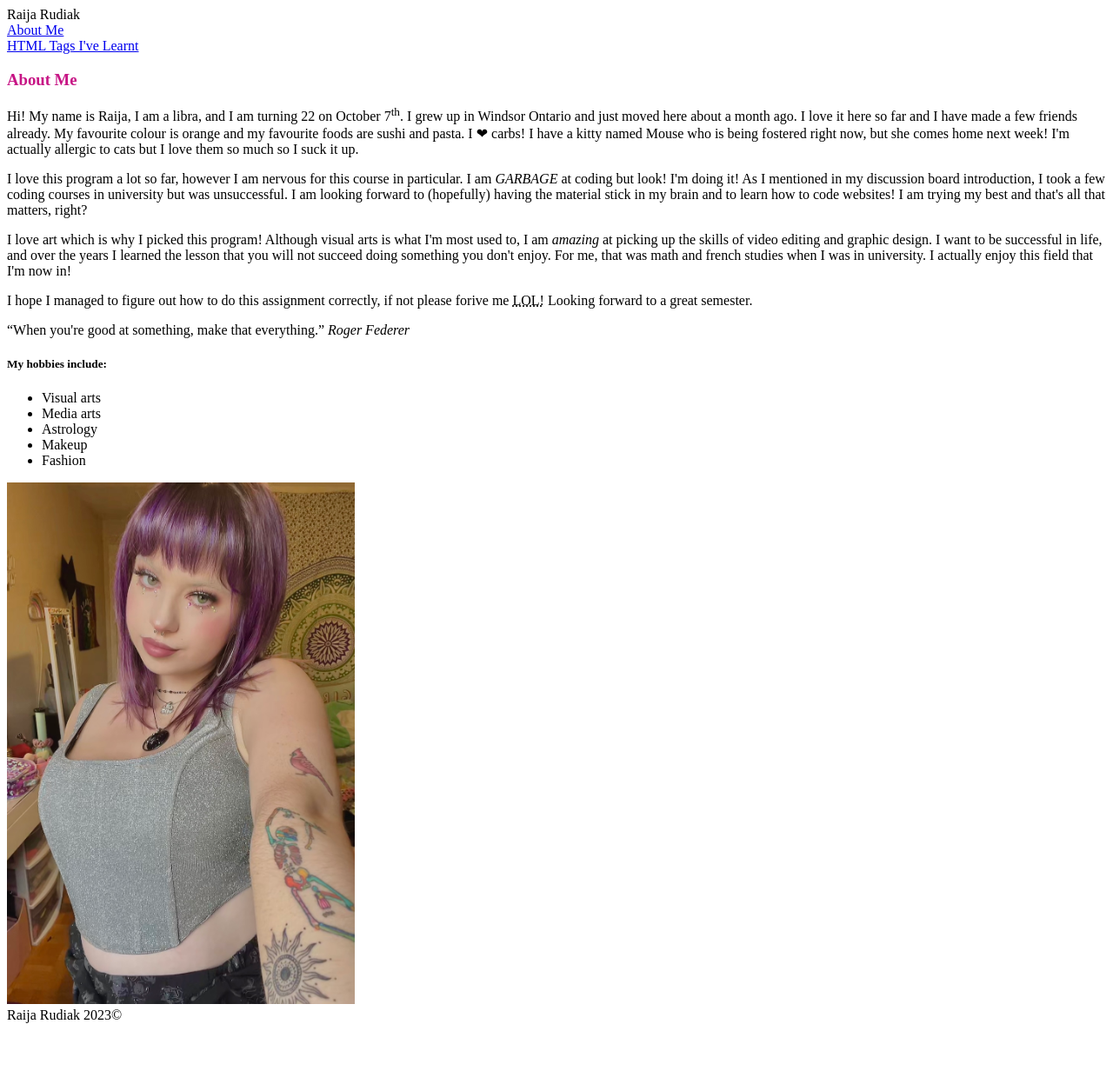
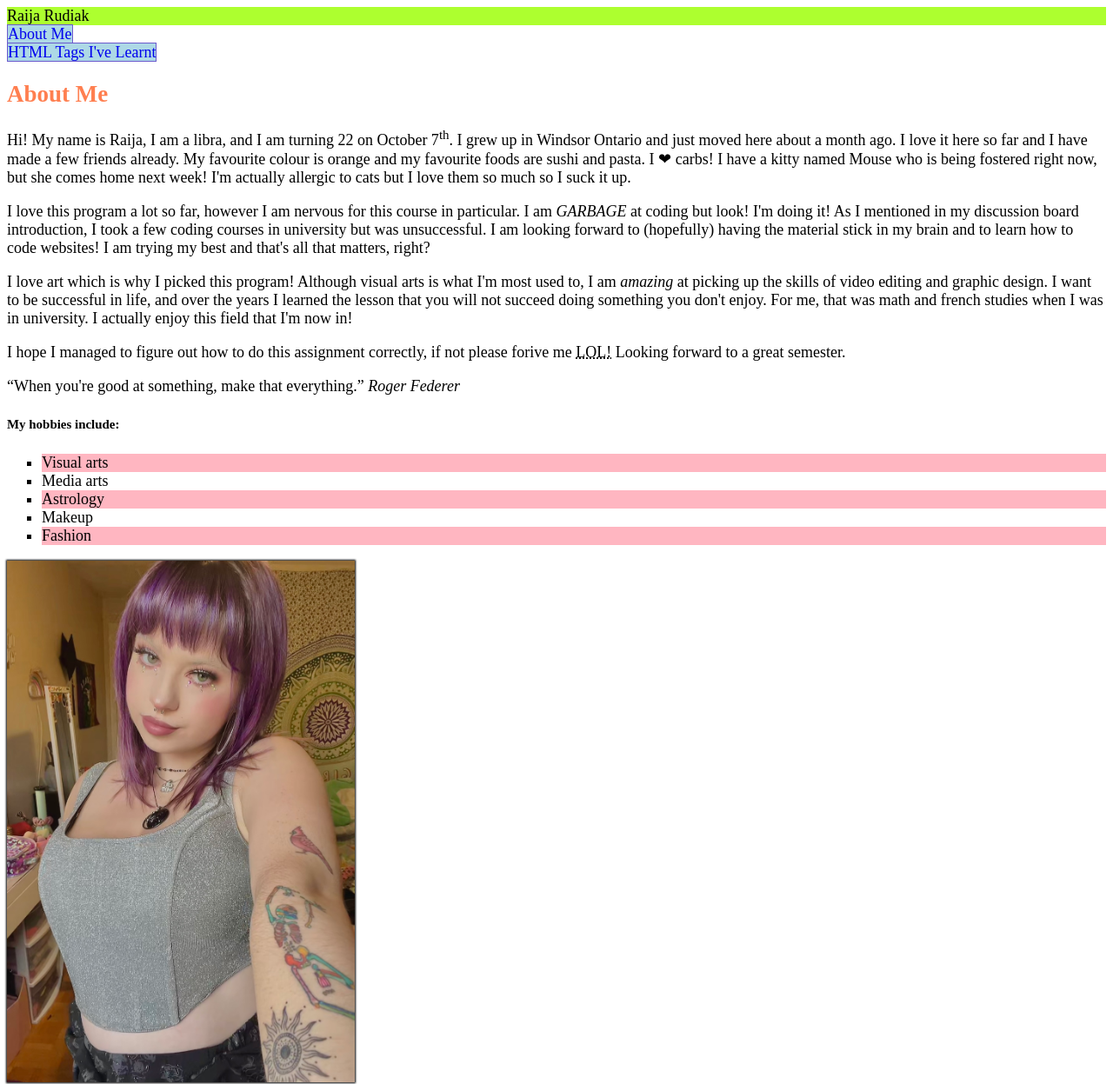
Before and after one commit to raijarudiak/raijarudiak.github.io, a plain HTML site: page html-assignment/index.html in a window 1280 px wide. Shown: the top 1247 px of the page at 87% size. Before the commit the page ends 1185 px from the top, so only its background shows below. Drawn offline with Linux system fonts and the light colour scheme.

Commit message:
Assignment 3

```diff
--- a/html-assignment/css/style.css
+++ b/html-assignment/css/style.css
@@ -1,3 +1,10 @@
-h3 {
-    color:mediumvioletred;
-}
+body {font-size: 18px;}
+header, footer {background-color:greenyellow;}
+.site-title, .site-two {color:coral;}
+#my-image {box-shadow: 0 0 2px 1px black;}
+ul li{list-style-type: square;}
+.hobbies-list li:nth-child(odd) {background-color:lightpink;}
+a {text-decoration: none;
+   background-color:lightblue;
+   border: 1px solid slateblue;}
+a:hover {background-color:mediumspringgreen;}
--- a/html-assignment/index.html
+++ b/html-assignment/index.html
@@ -8,9 +8,11 @@
 </head>
 <body>
     <header>Raija Rudiak</header>
+    <nav>
     <a href="index.html">About Me</a> <br>
     <a href="notes.html">HTML Tags I've Learnt</a>
-    <article><h3>About Me</h3></article>
+    </nav>
+    <article><h1 class="site-title">About Me</h1></article>
     <p>Hi! My name is Raija, I am a libra, and I am turning 22 on October 7<sup>th</sup>. I grew up in Windsor Ontario and just moved here about a
     month ago. I love it here so far and I have made a few friends already. My favourite colour is orange and my favourite foods are
     sushi and pasta. I &#10084; carbs! I have a kitty named Mouse who is being fostered right now, but she comes home next week! I'm
@@ -29,14 +31,14 @@
     <cite>Roger Federer</cite>
     <br>
     <h5>My hobbies include:</h5>
-    <ul>
+    <ul class="hobbies-list">
         <li>Visual arts</li>
             <li>Media arts</li>
                 <li>Astrology</li>
                     <li>Makeup</li>
                         <li>Fashion</li>
     </ul>
-    <img src="images/raija-rudiak.jpg"alt="Image of Raija Rudiak"width="400" height="600">
+    <img src="images/raija-rudiak.jpg" alt="Image of Raija Rudiak "width="400" height="600" id="my-image">
 
     <footer>Raija Rudiak 2023&copy;</footer>
 </body>
```
Also changed, not shown: assignment.html (deleted, +0 -11 lines), html-assignment/notes.html (+2 -1 lines).
